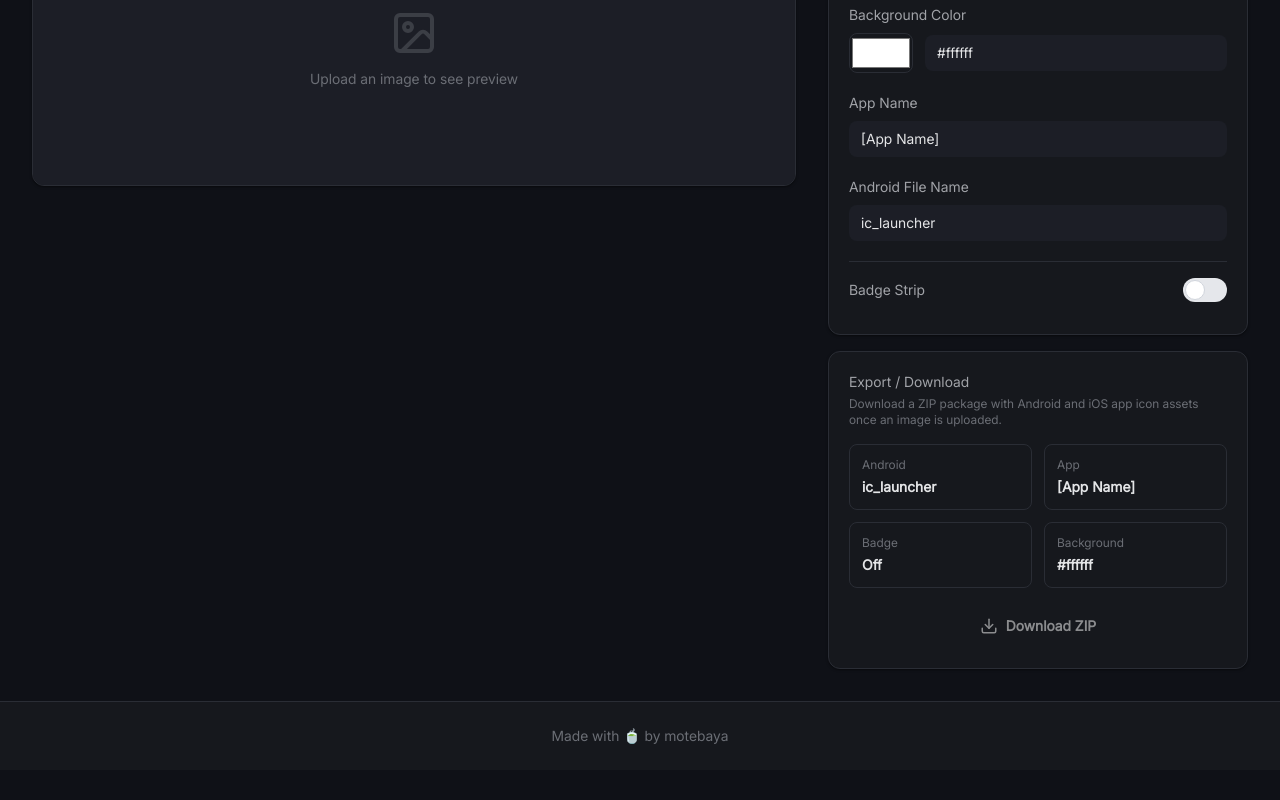
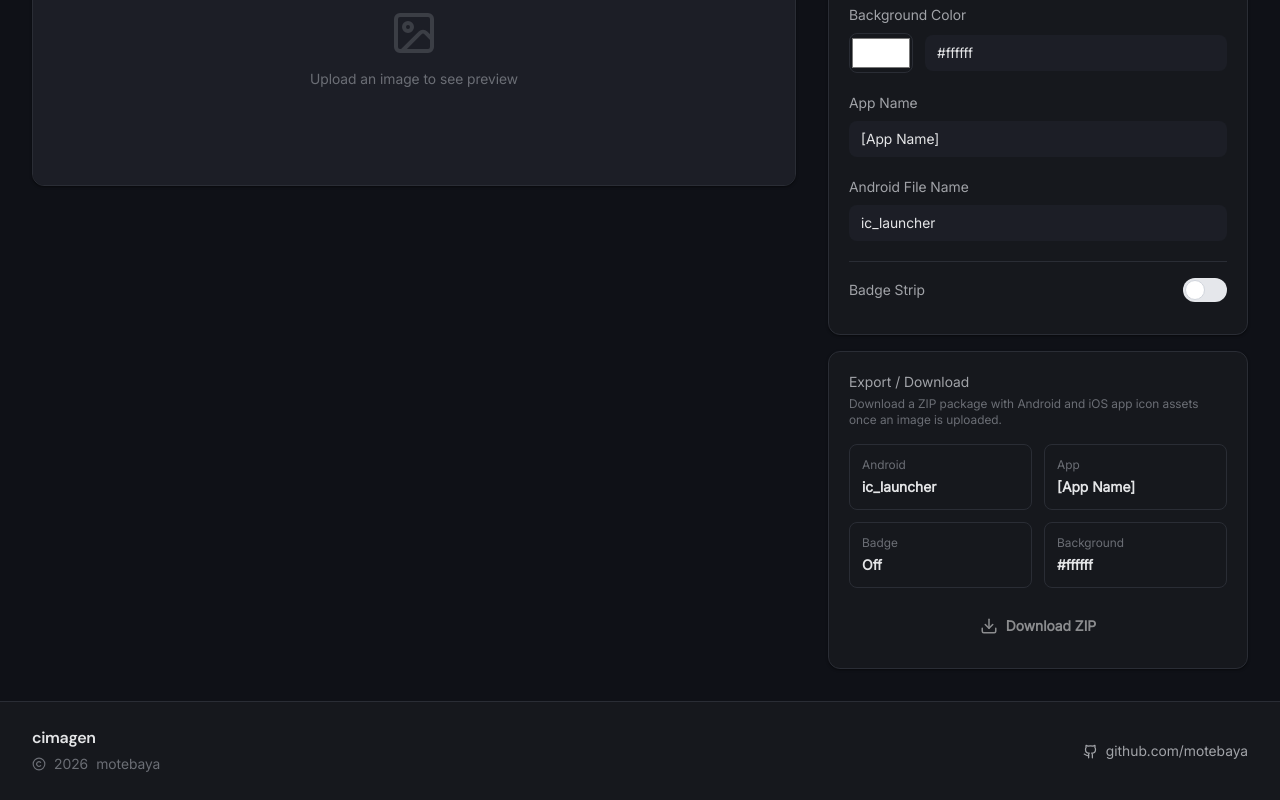
Before and after one commit to motebaya/cimagen, a React (Vite) app: page /cimagen/app-icon-generator in a window 1280 px wide. Shown: the part 370-1170 px from the top of the page. Before the commit the page ends 1140 px from the top, so only its background shows below. Built offline with nearby package versions, Linux system fonts and the light colour scheme.

Commit message:
style(footer): add responsive footer layout

```diff
--- a/src/components/Footer.jsx
+++ b/src/components/Footer.jsx
@@ -1,14 +1,71 @@
+import { Copyright, Github } from "lucide-react";
+
 export default function Footer() {
+  const currentYear = new Date().getFullYear();
+
   return (
     <footer
-      className="border-t py-6 text-center text-sm"
+      className="border-t"
       style={{
         borderColor: "var(--border-color)",
-        color: "var(--text-tertiary)",
         backgroundColor: "var(--bg-secondary)",
       }}
     >
-      <p className="m-0">Made with 🍵 by motebaya</p>
+      <div className="max-w-7xl mx-auto px-4 sm:px-6 lg:px-8 py-6">
+        <div className="sm:hidden flex items-center justify-center text-xs whitespace-nowrap" style={{ color: "var(--text-tertiary)" }}>
+          <span
+            style={{
+              color: "var(--text-primary)",
+              fontFamily: '"DMSansBrand", "SpaceGrotesk", sans-serif',
+            }}
+          >
+            cimagen
+          </span>
+          <span className="mx-2">-</span>
+          <Copyright size={12} className="mr-1" />
+          <span>{currentYear}</span>
+          <a
+            href="https://github.com/motebaya"
+            target="_blank"
+            rel="noreferrer"
+            className="ml-1.5 no-underline"
+            style={{ color: "inherit" }}
+          >
+            motebaya
+          </a>
+        </div>
+
+        <div className="hidden sm:flex items-center justify-between gap-4 text-sm">
+          <div className="text-left">
+            <p
+              className="m-0 mb-1 text-base tracking-[-0.02em]"
+              style={{
+                color: "var(--text-primary)",
+                fontFamily: '"DMSansBrand", "SpaceGrotesk", sans-serif',
+              }}
+            >
+              cimagen
+            </p>
+
+            <div className="inline-flex items-center gap-2" style={{ color: "var(--text-tertiary)" }}>
+              <Copyright size={14} />
+              <span>{currentYear}</span>
+              <span>motebaya</span>
+            </div>
+          </div>
+
+          <a
+            href="https://github.com/motebaya"
+            target="_blank"
+            rel="noreferrer"
+            className="inline-flex items-center gap-2 no-underline"
+            style={{ color: "var(--text-secondary)" }}
+          >
+            <Github size={15} />
+            <span>github.com/motebaya</span>
+          </a>
+        </div>
+      </div>
     </footer>
   );
 }
```
